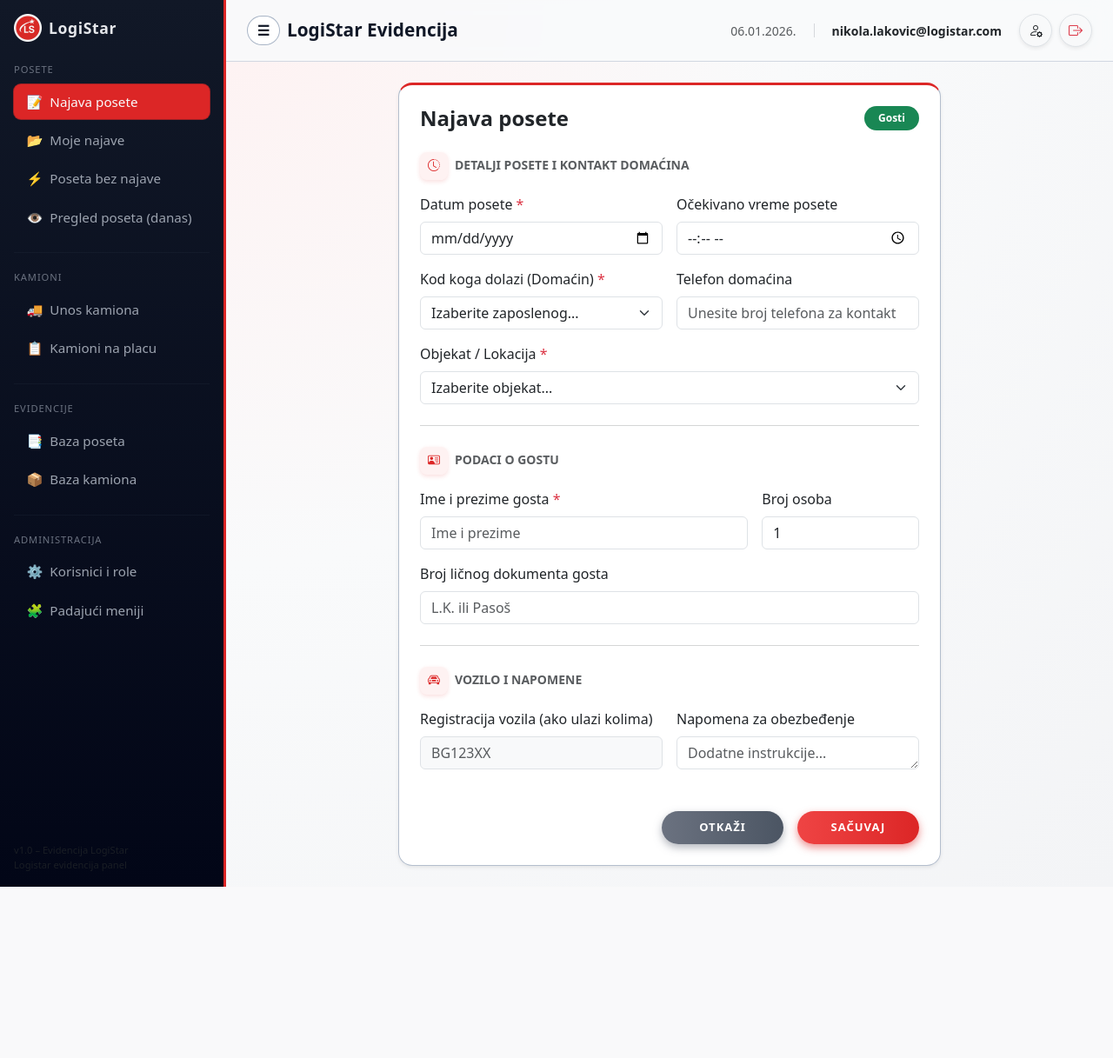
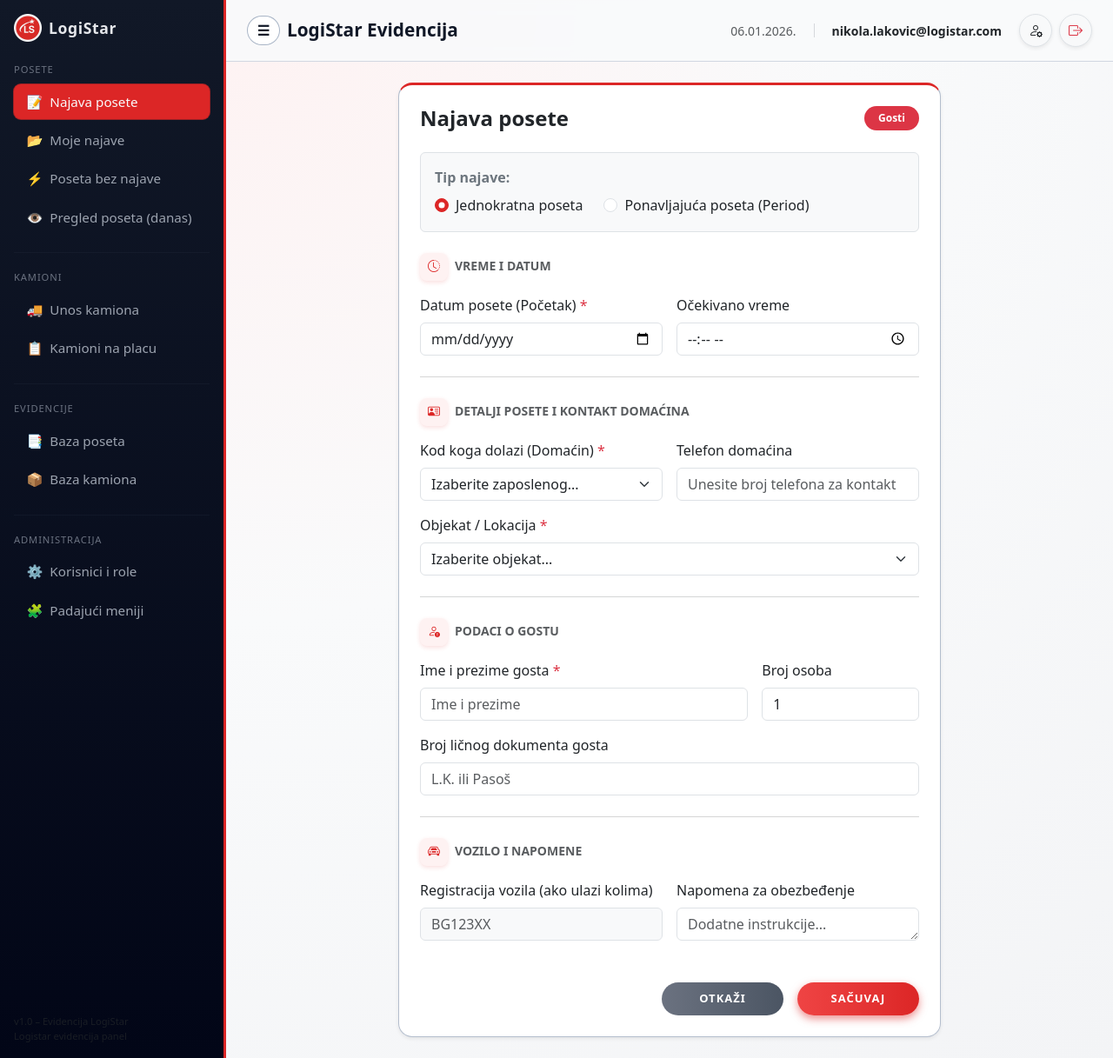
Before and after one commit to Jonny1997-prog/evidencija_pristupa_veb, a Flask app: page /posete/najava in a window 1280 px wide. Shown: the whole page at 87% size. Before the commit the page ends 1020 px from the top, so only its background shows below. Run offline with Flask 3, Linux system fonts and the light colour scheme; a user stored in the database is signed in; data comes from the database, SQL or seed files in the repository; some libraries are stand-ins or nearby versions.

Commit message:
Dodavanje chek box-a za odabir vise datuma u odredjenom periodu.

```diff
--- a/app.py
+++ b/app.py
@@ -10,7 +10,7 @@ from flask import (
     flash,
 )
 import sqlite3
-from datetime import datetime, date
+from datetime import datetime, date, timedelta
 import io
 from openpyxl import Workbook
 
@@ -438,7 +438,8 @@ def posete_najava():
     cur = conn.cursor()
 
     if request.method == "POST":
-        arrival_date = request.form["arrival_date"]
+        # Zajednički podaci
+        arrival_date_str = request.form["arrival_date"]
         expected_time = request.form["expected_time"]
         host_employee = request.form["host_employee"]
         phone = request.form["phone"]
@@ -450,35 +451,95 @@ def posete_najava():
         persons_count = request.form.get("persons_count") or None
         created_by = session.get("user_email")
 
-        cur.execute(
-            """
-            INSERT INTO visits (
-                created_by, arrival_date, expected_time, host_employee, phone, object_name,
-                guest_name, document_number, vehicle_plate, note, persons_count
-            )
-            VALUES (?, ?, ?, ?, ?, ?, ?, ?, ?, ?, ?)
-            """,
-            (
-                created_by,
-                arrival_date,
-                expected_time,
-                host_employee,
-                phone,
-                object_name,
-                guest_name,
-                document_number,
-                vehicle_plate,
-                note,
-                persons_count,
-            ),
-        )
-        conn.commit()
-        conn.close()
+        # Provera moda: single ili recurring
+        visit_mode = request.form.get("visit_mode", "single")
 
-        flash(f"Uspešno sačuvana najava za gosta: {guest_name}", "success")
+        visits_to_create = []
+
+        if visit_mode == "recurring":
+            date_end_str = request.form.get("date_end")
+            # Dani u nedelji koji su čekirani (0=Pon, 1=Uto... 6=Ned)
+            allowed_days = request.form.getlist("days")
+            allowed_days = [int(d) for d in allowed_days]  # konverzija u int
+
+            if not date_end_str:
+                flash("Morate uneti krajnji datum za ponavljanje.", "danger")
+                return redirect(url_for("posete_najava"))
+
+            # Konverzija stringova u datum objekte
+            start_date = datetime.strptime(arrival_date_str, "%Y-%m-%d").date()
+            end_date = datetime.strptime(date_end_str, "%Y-%m-%d").date()
+
+            if end_date < start_date:
+                flash("Krajnji datum ne može biti pre početnog.", "danger")
+                return redirect(url_for("posete_najava"))
+
+            # Zaštita od prevelikog broja unosa (max 365 dana)
+            if (end_date - start_date).days > 365:
+                flash("Period ponavljanja ne može biti duži od godinu dana.", "danger")
+                return redirect(url_for("posete_najava"))
+
+            # PETLJA: Idemo dan po dan
+            current_date = start_date
+            while current_date <= end_date:
+                # current_date.weekday() vraća 0 za Ponedeljak, 6 za Nedelju
+                if current_date.weekday() in allowed_days:
+                    visits_to_create.append(current_date.strftime("%Y-%m-%d"))
+
+                current_date += timedelta(days=1)
+
+            if not visits_to_create:
+                flash("Nije izabran nijedan validan datum u zadatom periodu.", "warning")
+                return redirect(url_for("posete_najava"))
+
+        else:
+            # Samo jedan datum (obična najava)
+            visits_to_create.append(arrival_date_str)
+
+        # UPIS U BAZU (Sve pripremljene datume upisujemo)
+        try:
+            count = 0
+            for date_val in visits_to_create:
+                cur.execute(
+                    """
+                    INSERT INTO visits (
+                        created_by, arrival_date, expected_time, host_employee, phone, object_name,
+                        guest_name, document_number, vehicle_plate, note, persons_count
+                    )
+                    VALUES (?, ?, ?, ?, ?, ?, ?, ?, ?, ?, ?)
+                    """,
+                    (
+                        created_by,
+                        date_val,
+                        expected_time,
+                        host_employee,
+                        phone,
+                        object_name,
+                        guest_name,
+                        document_number,
+                        vehicle_plate,
+                        note,
+                        persons_count,
+                    ),
+                )
+                count += 1
+
+            conn.commit()
+
+            if count > 1:
+                flash(f"Uspešno kreirano {count} poseta za gosta: {guest_name} (Period).", "success")
+            else:
+                flash(f"Uspešno sačuvana najava za gosta: {guest_name}", "success")
+
+        except Exception as e:
+            conn.rollback()
+            flash(f"Došlo je do greške prilikom upisa: {str(e)}", "danger")
+        finally:
+            conn.close()
+
         return redirect(url_for("posete_najava"))
 
-    # GET zahtev - učitavanje podataka za formu
+    # GET deo ostaje isti
     employees = cur.execute(
         "SELECT value FROM lookups WHERE type='employee' ORDER BY value"
     ).fetchall()
@@ -493,7 +554,6 @@ def posete_najava():
         objects=objects,
         date_today=date.today().strftime("%d.%m.%Y."),
     )
-
 
 # 1b) Poseta bez najave – portirnica ručno unosi gosta
 
--- a/templates/posete_najava.html
+++ b/templates/posete_najava.html
@@ -3,16 +3,12 @@
 
 <style>
   :root {
-    /* CRVENA TEMA (Save) */
+    /* Tvoje postojeće varijable */
     --ls-red: #dc2626;
     --ls-red-light: #ef4444;
     --ls-red-glow: rgba(220, 38, 38, 0.5);
-
-    /* SIVA TEMA (Cancel) */
     --ls-gray: #4b5563;
     --ls-gray-light: #6b7280;
-    --ls-gray-glow: rgba(107, 114, 128, 0.5);
-
     --ls-bg-icon: #fef2f2;
   }
 
@@ -52,106 +86,27 @@
     border-radius: 50px;
     transition: all 0.3s ease-in-out;
     cursor: pointer;
-    outline: none;
+    text-decoration: none;
     position: relative;
     padding: 0 20px;
-    text-decoration: none;
   }
+  .custom-btn:hover { transform: translateY(-2px); color: white; }
 
-  .custom-btn::before {
-    content: '';
-    border-radius: 50px;
-    min-width: calc(100% + 4px);
-    min-height: calc(100% + 4px);
-    border: 2px solid transparent;
-    position: absolute;
-    top: 50%;
-    left: 50%;
-    transform: translate(-50%, -50%);
-    opacity: 0;
-    transition: all .3s ease-in-out;
-    pointer-events: none;
-  }
-
-  .custom-btn:hover {
-    transform: translateY(-2px);
-    color: white;
-  }
-  .custom-btn:hover::before {
-    opacity: 1;
-  }
-
-  /* --- VARIJACIJA: CRVENO DUGME (SAČUVAJ) --- */
+  /* CRVENO DUGME */
   .btn-anim-red {
-    background: var(--ls-red);
     background: linear-gradient(90deg, var(--ls-red-light) 0%, var(--ls-red) 100%);
     box-shadow: 0px 4px 10px var(--ls-red-glow);
   }
-  .btn-anim-red::before {
-    border-color: var(--ls-red-light);
-    box-shadow: 0 0 15px var(--ls-red-glow);
-  }
-  .btn-anim-red::after {
-    content: '';
-    width: 10px; height: 10px;
-    border-radius: 100%;
-    border: 2px solid var(--ls-red-light);
-    position: absolute;
-    z-index: -1;
-    top: 50%; left: 50%;
-    transform: translate(-50%, -50%);
-    animation: ring-red 1.5s infinite;
-  }
-  .btn-anim-red:hover::after { display: none; }
-
-  @keyframes ring-red {
-    0% { width: 10px; height: 10px; opacity: 1; }
-    100% { width: 150px; height: 150px; opacity: 0; }
-  }
-
-  /* --- VARIJACIJA: SIVO DUGME (OTKAŽI) --- */
+  /* SIVO DUGME */
   .btn-anim-gray {
-    background: var(--ls-gray);
     background: linear-gradient(90deg, var(--ls-gray-light) 0%, var(--ls-gray) 100%);
     box-shadow: 0px 4px 10px var(--ls-gray-glow);
   }
-  .btn-anim-gray::before {
-    border-color: var(--ls-gray-light);
-    box-shadow: 0 0 15px var(--ls-gray-glow);
-  }
-  .btn-anim-gray::after {
-    content: '';
-    width: 10px; height: 10px;
-    border-radius: 100%;
-    border: 2px solid var(--ls-gray-light);
-    position: absolute;
-    z-index: -1;
-    top: 50%; left: 50%;
-    transform: translate(-50%, -50%);
-    animation: ring-gray 1.5s infinite;
-  }
-  .btn-anim-gray:hover::after { display: none; }
-
-  @keyframes ring-gray {
-    0% { width: 10px; height: 10px; opacity: 1; }
-    100% { width: 150px; height: 150px; opacity: 0; }
-  }
-
 
    @media (max-width: 576px) {
-  /* Dugmad na mobilnom zauzimaju punu širinu */
-  .custom-btn {
-    width: 100%;
-    min-width: 100%;
-    margin: 0;
+      .custom-btn { width: 100%; margin: 0; }
+      .d-flex.flex-wrap { gap: 10px !important; }
    }
-
-  /* Smanjujemo gap i centriramo ih */
-  .d-flex.flex-wrap {
-    gap: 10px !important;
-  }
-}
-
 </style>
 
 {% with messages = get_flashed_messages(with_categories=true) %}
@@ -171,25 +126,93 @@
 
       <div class="d-flex justify-content-between align-items-center mb-4">
           <h4 class="mb-0 fw-bold">Najava posete</h4>
-          <span class="badge bg-success rounded-pill px-3 py-2">Gosti</span>
+          <span class="badge bg-danger rounded-pill px-3 py-2">Gosti</span>
       </div>
 
       <form method="post">
 
+        <div class="mb-4 p-3 bg-light rounded border">
+            <label class="form-label fw-bold mb-2 text-secondary">Tip najave:</label>
+            <div class="d-flex gap-4">
+                <div class="form-check">
+                    <input class="form-check-input" type="radio" name="visit_mode" id="modeSingle" value="single" checked onchange="toggleRecurrence()">
+                    <label class="form-check-label" for="modeSingle">
+                        Jednokratna poseta
+                    </label>
+                </div>
+                <div class="form-check">
+                    <input class="form-check-input" type="radio" name="visit_mode" id="modeRecurring" value="recurring" onchange="toggleRecurrence()">
+                    <label class="form-check-label" for="modeRecurring">
+                        Ponavljajuća poseta (Period)
+                    </label>
+                </div>
+            </div>
+        </div>
+
         <h6 class="text-uppercase text-muted small fw-bold mb-3 d-flex align-items-center">
             <span class="icon-badge"><i class="bi bi-clock-history"></i></span>
+            Vreme i Datum
+        </h6>
+
+        <div class="row g-3">
+            <div class="col-md-6">
+              <label class="form-label">Datum posete (Početak) <span class="text-danger">*</span></label>
+              <input type="date" name="arrival_date" class="form-control" required>
+            </div>
+            <div class="col-md-6">
+              <label class="form-label">Očekivano vreme</label>
+              <input type="time" name="expected_time" class="form-control">
+            </div>
+        </div>
+
+        <div id="recurrence-options" class="recurrence-box">
+            <h6 class="text-danger fw-bold mb-3" style="border-bottom: 1px solid rgba(220,38,38,0.2); padding-bottom:10px;">
+                <i class="bi bi-calendar-range me-2"></i>Podešavanje perioda
+            </h6>
+
+            <div class="row g-3 align-items-end">
+                <div class="col-md-6">
+                    <label class="form-label fw-bold text-dark">Ponavljaj do datuma:</label>
+                    <input type="date" name="date_end" class="form-control border-danger">
+                    <div class="form-text text-muted">Zaključno sa ovim datumom.</div>
+                </div>
+            </div>
+
+            <div class="mt-3">
+                <label class="form-label fw-bold d-block text-dark">Izaberi dane dolaska:</label>
+                <div class="btn-group flex-wrap" role="group" aria-label="Days check">
+
+                    <input type="checkbox" class="btn-check btn-check-red" name="days" id="day0" value="0" checked autocomplete="off">
+                    <label class="btn btn-sm" for="day0">Pon</label>
+
+                    <input type="checkbox" class="btn-check btn-check-red" name="days" id="day1" value="1" checked autocomplete="off">
+                    <label class="btn btn-sm" for="day1">Uto</label>
+
+                    <input type="checkbox" class="btn-check btn-check-red" name="days" id="day2" value="2" checked autocomplete="off">
+                    <label class="btn btn-sm" for="day2">Sre</label>
+
+                    <input type="checkbox" class="btn-check btn-check-red" name="days" id="day3" value="3" checked autocomplete="off">
+                    <label class="btn btn-sm" for="day3">Čet</label>
+
+                    <input type="checkbox" class="btn-check btn-check-red" name="days" id="day4" value="4" checked autocomplete="off">
+                    <label class="btn btn-sm" for="day4">Pet</label>
+
+                    <input type="checkbox" class="btn-check btn-check-red" name="days" id="day5" value="5" autocomplete="off">
+                    <label class="btn btn-sm" for="day5">Sub</label>
+
+                    <input type="checkbox" class="btn-check btn-check-red" name="days" id="day6" value="6" autocomplete="off">
+                    <label class="btn btn-sm" for="day6">Ned</label>
+                </div>
+                <div class="form-text text-muted small mt-1">Crveno označeni dani se evidentiraju.</div>
+            </div>
+        </div>
+        <hr class="my-4 text-muted">
+
+        <h6 class="text-uppercase text-muted small fw-bold mb-3 d-flex align-items-center">
+            <span class="icon-badge"><i class="bi bi-person-vcard"></i></span>
             Detalji posete i kontakt domaćina
         </h6>
         <div class="row g-3">
-            <div class="col-md-6">
-              <label class="form-label">Datum posete <span class="text-danger">*</span></label>
-              <input type="date" name="arrival_date" class="form-control" required>
-            </div>
-            <div class="col-md-6">
-              <label class="form-label">Očekivano vreme posete</label>
-              <input type="time" name="expected_time" class="form-control">
-            </div>
-
             <div class="col-md-6">
               <label class="form-label">Kod koga dolazi (Domaćin) <span class="text-danger">*</span></label>
               <select name="host_employee" class="form-select" required>
@@ -219,7 +242,7 @@
         <hr class="my-4 text-muted">
 
         <h6 class="text-uppercase text-muted small fw-bold mb-3 d-flex align-items-center">
-            <span class="icon-badge"><i class="bi bi-person-vcard"></i></span>
+            <span class="icon-badge"><i class="bi bi-person-exclamation"></i></span>
             Podaci o gostu
         </h6>
         <div class="row g-3">
@@ -273,25 +296,32 @@
 </div>
 
 <script>
+// JS Funkcija za prikaz/skrivanje
+function toggleRecurrence() {
+    var isRecurring = document.getElementById('modeRecurring').checked;
+    var optionsDiv = document.getElementById('recurrence-options');
+    var dateEndInput = document.querySelector('input[name="date_end"]');
+
+    if (isRecurring) {
+        optionsDiv.style.display = 'block';
+        dateEndInput.setAttribute('required', 'required');
+    } else {
+        optionsDiv.style.display = 'none';
+        dateEndInput.removeAttribute('required');
+        dateEndInput.value = '';
+    }
+}
+
 document.addEventListener("DOMContentLoaded", function() {
-    // Pronalazi polje po imenu 'vehicle_plate'
+    // Validacija registracije
     var regInput = document.querySelector('input[name="vehicle_plate"]');
-
     if(regInput) {
         regInput.addEventListener('input', function() {
             var start = this.selectionStart;
             var end = this.selectionEnd;
-
-            // 1. Prebaci u velika slova
             var val = this.value.toUpperCase();
-
-            // 2. Dozvoli SAMO slova (A-Z, ŠĐČĆŽ) i brojeve (0-9)
-            // Sve ostalo (tacke, crtice, zarezi, razmaci) se brise
             val = val.replace(/[^A-Z0-9ŠĐČĆŽ]/g, '');
-
             this.value = val;
-
-            // Vracanje kursora da ne skace na kraj ako korisnik edituje sredinu
             this.setSelectionRange(start, end);
         });
     }
```
Also changed, not shown: other parts of templates/posete_najava.html (+40 -2 lines). Lines whose indentation alone changed are shown as unchanged.
